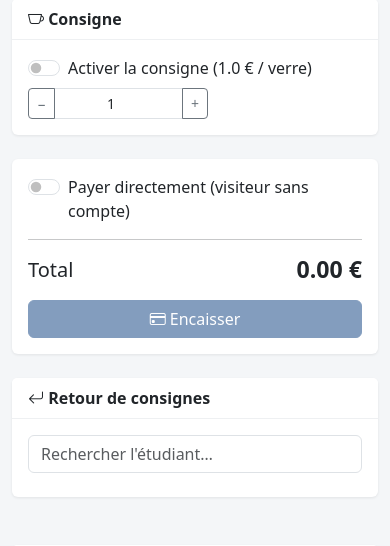
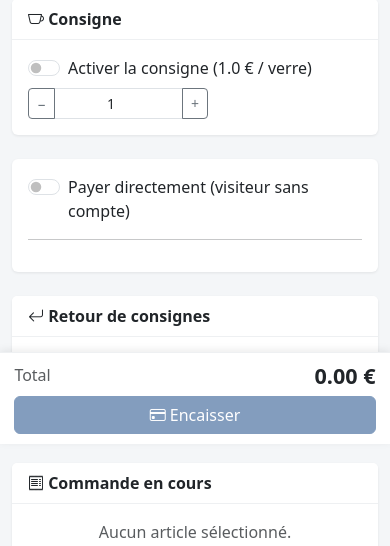
Before and after one commit to pauldebise/plateforme_foyz_bar, a Flask app: page /equipe/paiement in a window 390 px wide. Shown: the part 400-946 px from the top of the page. Run offline with Flask 3, Linux system fonts and the light colour scheme; the visitor is signed in with stand-in values (Sample User, id 1); some libraries are stand-ins or nearby versions.

Commit message:
ux: recalcul caisse, barre mobile et toasts
- U2 : l'ajout ou le retrait d'un contributeur change les tarifs
  (équipe ou standard) ; catalogue et panier sont desormais recalcules
  immediatement, le total affiche correspond au debit serveur ;
- U3 : barre d'action collante sur mobile (total + Encaisser) sur la
  caisse equipe et la passerelle evenement ;
- U4 : notifications toast (base.js) a la place des alert(), plus aucun
  rechargement automatique de page apres une vente ou un retour de
  consignes (etat et defilement conserves).

```diff
--- a/app/static/css/app.css
+++ b/app/static/css/app.css
@@ -121,6 +121,21 @@ a, .btn-link { color: var(--primary); }
 .card { border: 0; box-shadow: 0 1px 3px rgba(0,0,0,.08); }
 .card-header { background: #fff; border-bottom: 1px solid #eef0f2; font-weight: 600; }
 
+/* Barre d'action caisse collante (mobile) : total + Encaisser toujours
+   accessibles sans remonter le catalogue (U3). */
+.mobile-pay-bar {
+  position: fixed;
+  left: 0;
+  right: 0;
+  bottom: 0;
+  z-index: 1040;
+  padding: .6rem .9rem calc(.6rem + env(safe-area-inset-bottom));
+  background: #fff;
+  border-top: 1px solid #eef0f2;
+  box-shadow: 0 -2px 8px rgba(0,0,0,.08);
+}
+body.has-mobile-pay-bar .main-area { padding-bottom: 7.5rem; }
+
 .table-sm td, .table-sm th { padding: .35rem .5rem; }
 
 .postit {
--- a/app/static/js/base.js
+++ b/app/static/js/base.js
@@ -1,7 +1,36 @@
 // Comportements génériques, sans script inline (compatibles CSP).
 // - data-confirm : confirmation avant soumission d'un formulaire.
 // - data-copy : copie d'une URL relative dans le presse-papiers.
+// - toast(message, type) : notification éphémère (remplace alert()).
 (() => {
+  window.toast = function toast(message, type = 'danger') {
+    const container = document.getElementById('toast-container');
+    if (!container) return;
+    if (typeof bootstrap === 'undefined' || !bootstrap.Toast) {
+      window.alert(message);
+      return;
+    }
+    const el = document.createElement('div');
+    el.className = `toast align-items-center text-bg-${type} border-0`;
+    el.setAttribute('role', 'status');
+    const body = document.createElement('div');
+    body.className = 'd-flex';
+    const text = document.createElement('div');
+    text.className = 'toast-body';
+    text.textContent = message;
+    const close = document.createElement('button');
+    close.type = 'button';
+    close.className = 'btn-close btn-close-white me-2 m-auto';
+    close.setAttribute('data-bs-dismiss', 'toast');
+    close.setAttribute('aria-label', 'Fermer');
+    body.appendChild(text);
+    body.appendChild(close);
+    el.appendChild(body);
+    container.appendChild(el);
+    el.addEventListener('hidden.bs.toast', () => el.remove());
+    new bootstrap.Toast(el, { delay: 4000 }).show();
+  };
+
   document.addEventListener('submit', (event) => {
     const message = event.target.getAttribute && event.target.getAttribute('data-confirm');
     if (message && !window.confirm(message)) event.preventDefault();
--- a/app/static/js/payment.js
+++ b/app/static/js/payment.js
@@ -17,12 +17,11 @@ const els = {
   catalog: $('catalog'),
   cartBody: $('cart-body'),
   cartEmpty: $('cart-empty'),
-  total: $('cart-total'),
+  mobileBar: $('mobile-pay-bar'),
   depositSwitch: $('deposit-switch'),
   glasses: $('deposit-glasses'),
   directSwitch: $('direct-switch'),
   directMethods: $('direct-methods'),
-  payBtn: $('pay-button'),
   adminModal: $('admin-modal') ? new bootstrap.Modal($('admin-modal')) : null,
   successModal: $('success-modal') ? new bootstrap.Modal($('success-modal')) : null,
   rgSearch: $('glasses-search'),
@@ -87,6 +86,10 @@ function renderContributors() {
     button.addEventListener('click', () => {
       contributors = contributors.filter((x) => x.id !== c.id);
       renderContributors();
+      // Les tarifs (équipe ou standard) et donc le panier dépendent des
+      // contributeurs : on recalcule catalogue et total (U2).
+      renderCatalog();
+      renderCart();
     });
     li.appendChild(info);
     li.appendChild(button);
@@ -98,8 +101,19 @@ function renderContributors() {
   updatePayButton();
 }
 
+function payButtons() {
+  return Array.from(document.querySelectorAll('[data-pay]'));
+}
+
 function updatePayButton() {
-  if (els.payBtn) els.payBtn.disabled = cart.size === 0 || (!contributors.length && !isDirect());
+  const disabled = cart.size === 0 || (!contributors.length && !isDirect());
+  payButtons().forEach((b) => { b.disabled = disabled; });
+}
+
+function syncTotals() {
+  document.querySelectorAll('[data-total]').forEach((el) => {
+    el.textContent = (grandTotal() / 100).toFixed(2) + ' €';
+  });
 }
 
 const TYPE_LABELS = {
@@ -394,7 +408,7 @@ function renderCart() {
     drow.appendChild(makeEl('td', 'text-end fw-bold', `${((glassesCount() * DEPOSIT_VALUE) / 100).toFixed(2)} €`));
     drow.appendChild(makeEl('td'));
   }
-  els.total.textContent = (grandTotal() / 100).toFixed(2) + ' €';
+  syncTotals();
   updatePayButton();
 }
 
@@ -453,7 +467,7 @@ async function pay(adminPassword) {
       $('admin-negative-users').textContent = (e.extra.negative_users || []).join(', ');
       els.adminModal.show();
     } else {
-      alert(e.message);
+      toast(e.message);
     }
   } finally {
     paying = false;
@@ -468,13 +482,19 @@ function showSuccess(total) {
   if (els.depositSwitch) els.depositSwitch.checked = false;
   if (els.glasses) els.glasses.value = 1;
   if (els.directSwitch) els.directSwitch.checked = false;
+  if (els.contributorsCard) els.contributorsCard.classList.remove('d-none');
+  const depositCard = $('deposit-card');
+  const directCard = $('direct-card');
+  if (depositCard) depositCard.classList.remove('d-none');
+  if (directCard) directCard.classList.add('d-none');
   orderKey = null;
   orderSignature = null;
   renderContributors();
   renderCart();
   renderCatalog();
+  // Pas de rechargement : l'état (panier, contributeurs, défilement) est déjà
+  // remis à zéro, la page reste en place (U4).
   els.successModal.show();
-  setTimeout(() => window.location.reload(), 2600);
 }
 
 if ($('admin-validate')) {
@@ -530,7 +550,7 @@ if (els.catalogSearch) {
         addToCart(a);
         els.catalogSearch.value = '';
         renderCatalog();
-      } else if (!els.catalogSearch.value.trim() && els.payBtn && !els.payBtn.disabled) {
+      } else if (!els.catalogSearch.value.trim() && payButtons().some((b) => !b.disabled)) {
         pay();
       }
     } else if (e.key === 'Escape') {
@@ -539,12 +559,16 @@ if (els.catalogSearch) {
     }
   });
 }
-if (els.payBtn) els.payBtn.addEventListener('click', () => pay());
+payButtons().forEach((button) => button.addEventListener('click', () => pay()));
+if (els.mobileBar) document.body.classList.add('has-mobile-pay-bar');
 
 initStudentSearch(els.search, els.results, (r) => {
   if (contributors.find((c) => c.id === r.id)) return;
   contributors.push(r);
   renderContributors();
+  // Les tarifs dépendent des contributeurs : catalogue et panier recalculés (U2).
+  renderCatalog();
+  renderCart();
   if (els.catalogSearch) els.catalogSearch.focus();
 }, { campus: CAMPUS });
 
@@ -570,10 +594,22 @@ if (els.rgSearch) {
     if (!rgUser) return;
     try {
       const res = await apiFetch('/api/glasses/return', { json: { user_id: rgUser.id, count } });
-      alert(`Retour enregistré : ${(res.total / 100).toFixed(2)} € crédités.`);
-      window.location.reload();
+      toast(`Retour enregistré : ${(res.total / 100).toFixed(2)} € crédités.`, 'success');
+      // Mise à jour sur place : pas de rechargement de page (U4).
+      rgUser.glasses = Math.max(0, (rgUser.glasses || 0) - count);
+      if (rgUser.glasses > 0) {
+        const info = $('glasses-info');
+        info.replaceChildren();
+        info.appendChild(makeEl('strong', '', rgUser.name));
+        info.appendChild(document.createTextNode(' — verres consignés en cours : '));
+        info.appendChild(makeEl('span', 'badge bg-secondary', `${rgUser.glasses}`));
+      } else {
+        els.rgPanel.classList.add('d-none');
+        els.rgSearch.value = '';
+        rgUser = null;
+      }
     } catch (e) {
-      alert(e.message);
+      toast(e.message);
     }
   }
 }
--- a/app/templates/base.html
+++ b/app/templates/base.html
@@ -99,6 +99,8 @@
   </div>
 </div>
 
+<div id="toast-container" class="toast-container position-fixed top-0 end-0 p-3" style="z-index: 1090;" aria-live="polite" aria-atomic="true"></div>
+
 <script src="{{ url_for('static', filename='vendor/bootstrap/bootstrap.bundle.min.js') }}"></script>
 <script src="{{ url_for('static', filename='js/base.js') }}"></script>
 {% block scripts %}{% endblock %}
--- a/app/templates/team/payment.html
+++ b/app/templates/team/payment.html
@@ -55,15 +55,17 @@
         </div>
         <hr>
         {% endif %}
+        <div class="{% if not read_only %}d-none d-lg-block{% endif %}">
           <div class="d-flex justify-content-between align-items-center">
             <span class="h5 mb-0">Total</span>
-          <span class="h3 mb-0 fw-bold" id="cart-total">0,00 €</span>
+            <span class="h3 mb-0 fw-bold" id="cart-total" data-total>0,00 €</span>
           </div>
           {% if read_only %}
           <p class="small text-muted mt-3 mb-0"><i class="bi bi-lock"></i> Lecture seule</p>
           {% else %}
-        <button class="btn btn-primary w-100 mt-3" id="pay-button" disabled><i class="bi bi-credit-card"></i> Encaisser</button>
+          <button class="btn btn-primary w-100 mt-3" id="pay-button" data-pay disabled><i class="bi bi-credit-card"></i> Encaisser</button>
           {% endif %}
+        </div>
       </div>
     </div>
 
@@ -117,6 +119,16 @@
   </div>
 </div>
 
+{% if not read_only %}
+<div class="mobile-pay-bar d-lg-none" id="mobile-pay-bar">
+  <div class="d-flex justify-content-between align-items-center mb-2">
+    <span class="text-muted">Total</span>
+    <span class="h4 mb-0 fw-bold" data-total>0,00 €</span>
+  </div>
+  <button class="btn btn-primary w-100" id="pay-button-mobile" data-pay disabled><i class="bi bi-credit-card"></i> Encaisser</button>
+</div>
+{% endif %}
+
 <div class="modal fade" id="admin-modal" tabindex="-1">
   <div class="modal-dialog">
     <div class="modal-content">
```
Also changed, not shown: app/templates/gateway/paiement.html (+14 -4 lines). Lines whose indentation alone changed are shown as unchanged.
